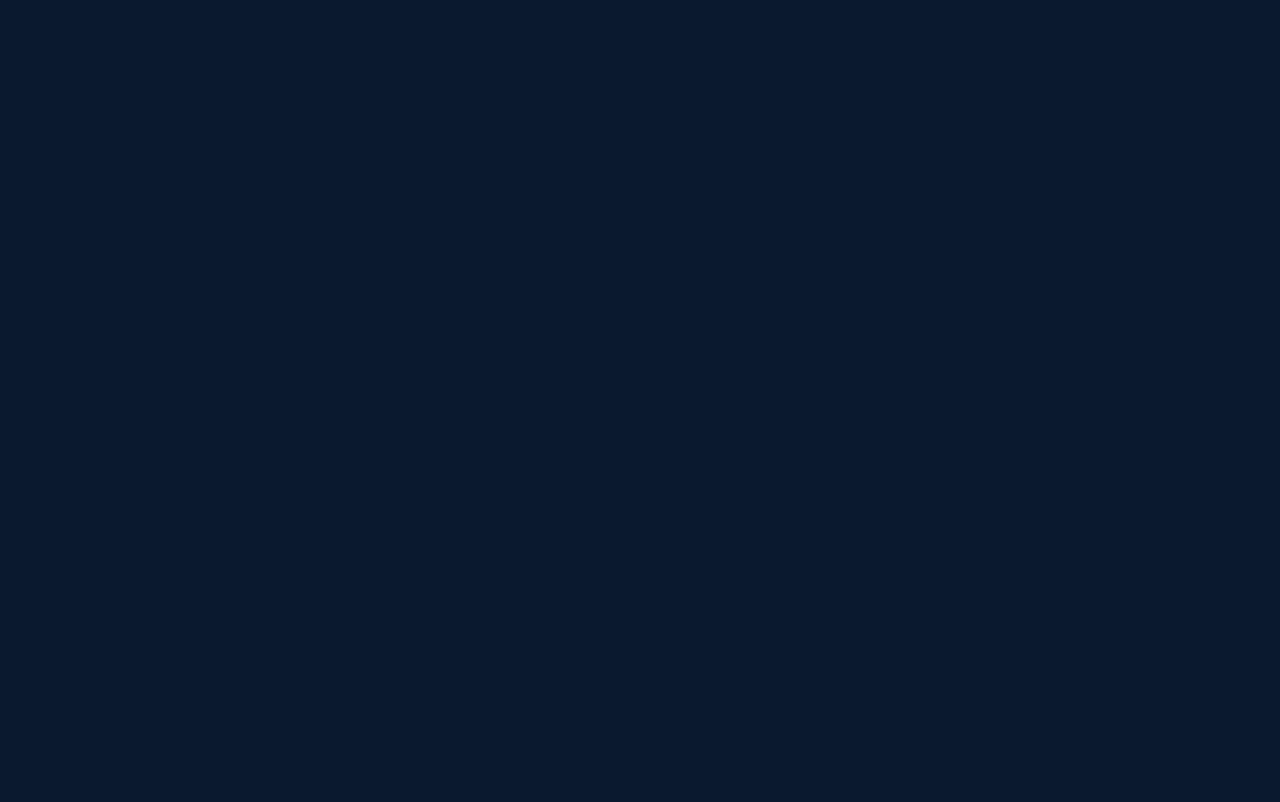
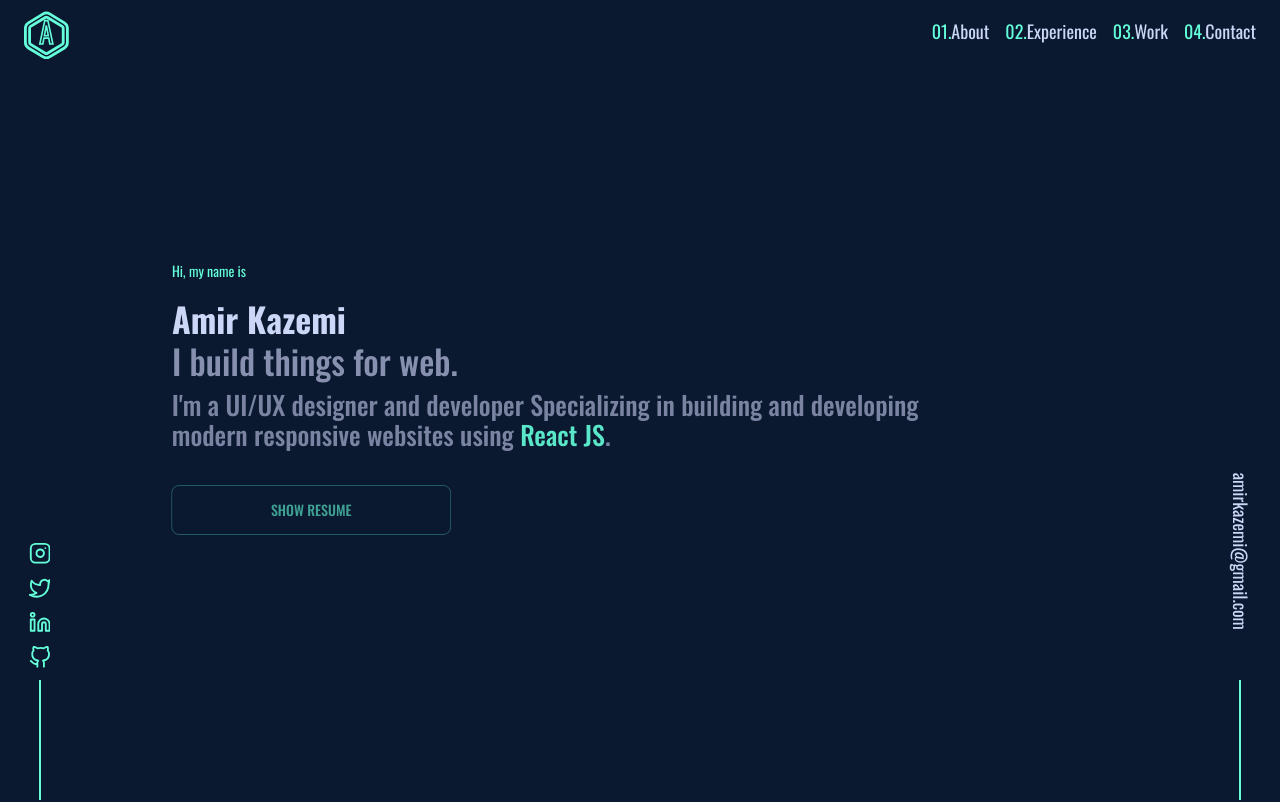
Before and after one commit to Amirkzm/polygan-portfolio, a Next.js app: page / in a window 1280 px wide. Shown: the top 802 px of the page. Built offline with nearby package versions, Linux system fonts and the light colour scheme; a web font is replaced by a local one.

Commit message:
Add layout to index

```diff
--- a/pages/index.tsx
+++ b/pages/index.tsx
@@ -4,6 +4,7 @@ import AnimatedLogo from "../components/icons/AnimatedLogo";
 import { useEffect, useState } from "react";
 import { AnimatePresence, motion } from "framer-motion";
 import { Box } from "@mui/material";
+import Layout from "../components/Layout";
 
 const inter = Inter({ subsets: ["latin"] });
 
@@ -50,13 +51,8 @@ export default function Home() {
         />
       </Head>
       <main>
-        {isLoading && (
-          <AnimatePresence>
-            <Box component={motion.div} exit={{ y: -500 }}>
-              <AnimatedLogo toggle={showAnimatedLogo} />
-            </Box>
-          </AnimatePresence>
-        )}
+        {isLoading && <AnimatedLogo toggle={showAnimatedLogo} />}
+        <Layout />
       </main>
     </>
   );
```
